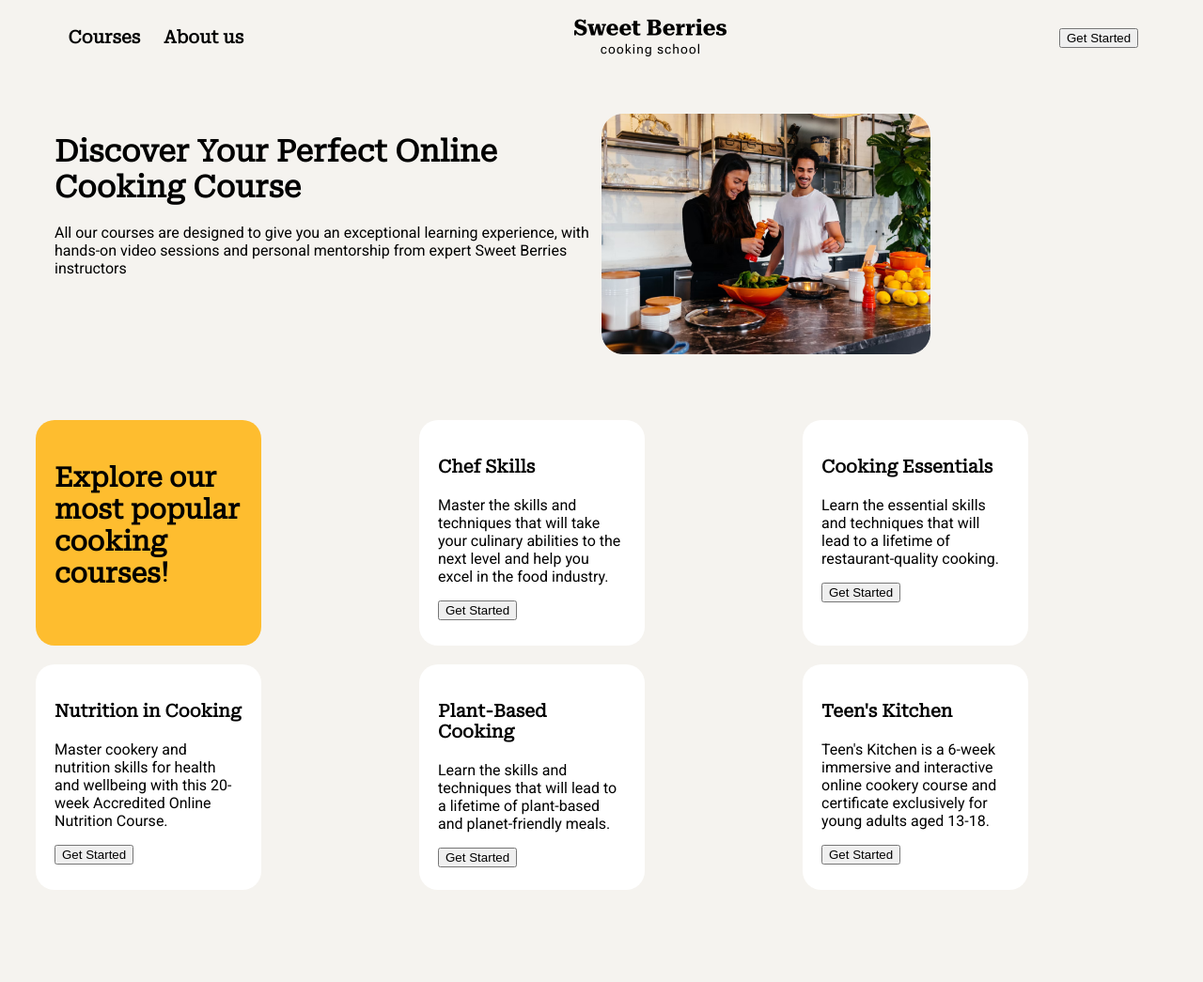
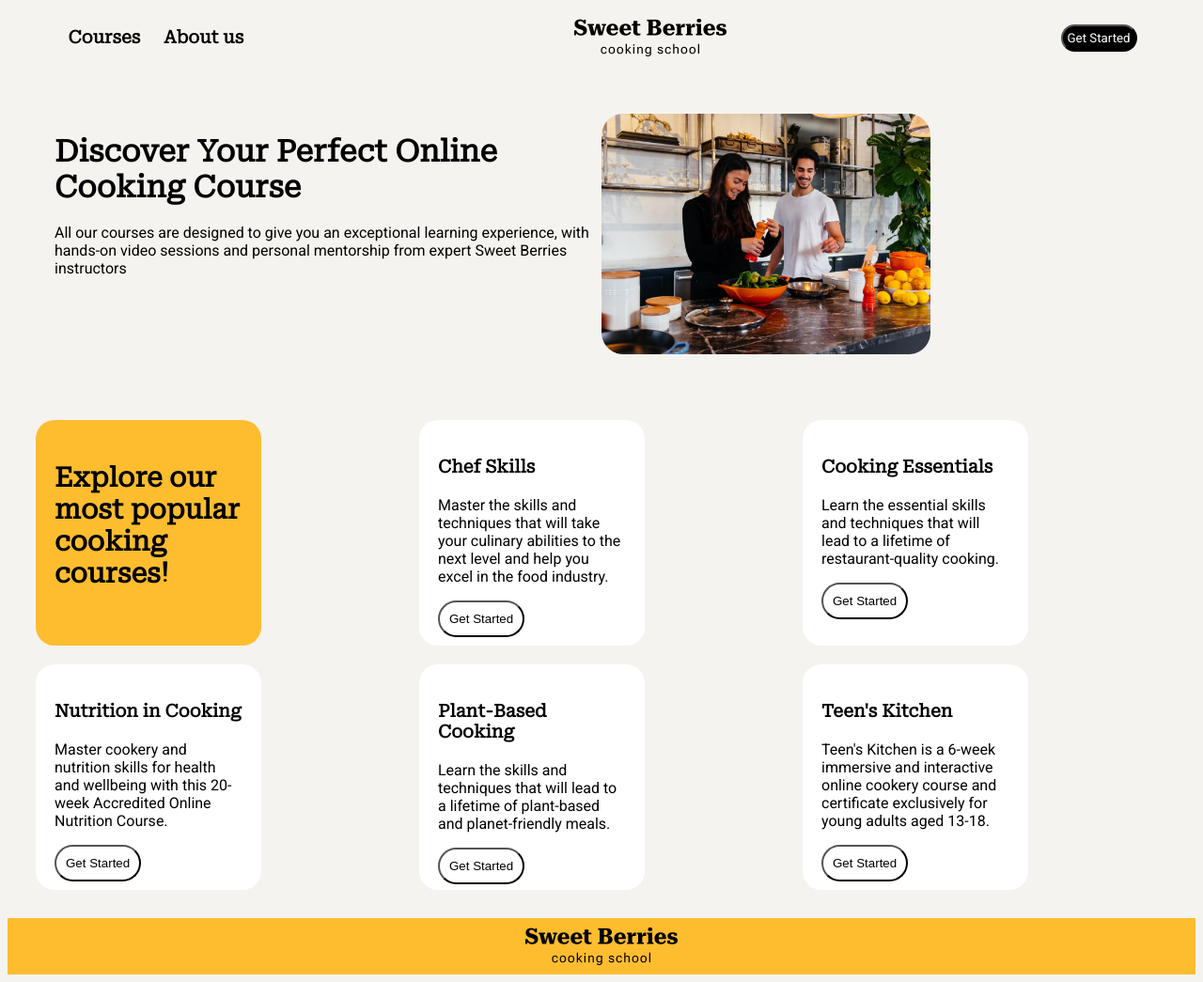
Before and after one commit to sonhenr/sweet-berries-cooking-school, a plain HTML site: page index.html in a window 1280 px wide. Shown: the whole page at 94% size. Before the commit the page ends 947 px from the top, so only its background shows below. Drawn offline with Linux system fonts and the light colour scheme.

Commit message:
Version 1.7

```diff
--- a/index.html
+++ b/index.html
@@ -21,7 +21,7 @@
    <div class="grid-navItem1"><h3>Courses</h3></div>
    <div class="grid-navItem2"><h3>About us</h3></div>
    <div class="grid-logo"><img src="./logo.png"></div>
-   <div class="grid-getStartedButton"><button>Get Started</button></div>
+   <div class="grid-getStartedButton"><button id="navBar-button">Get Started</button></div>
 </div>
 
 <div class="grid-mainBox-container">
@@ -65,6 +65,10 @@
    </div>
 </div>
 
+<footer>
+   <img src="./Logo.png">
+</footer>
+
 
 
 </body>
--- a/style.css
+++ b/style.css
@@ -37,6 +37,14 @@ p {
     justify-content: center;
 }
 
+#navBar-button {
+    background-color: #000000;
+    color: #FFFFFF;
+    border-radius: 20px;
+    font-family: 'Roboto';
+    padding: 5px;
+}
+
 /* MAINBOX CODE BELOW */
 
 .grid-mainBox-container {
@@ -54,9 +62,9 @@ p {
 
 .grid-cards-container {
     display: grid;
-    grid-template: 1fr 1fr 1fr / 1fr 1fr 1fr;
+    grid-template: 1fr 1fr / 1fr 1fr 1fr;
 
-    height: 300px;
+    height: auto;
     align-items: center;
     justify-content: space-around;
     padding: 10px;
@@ -84,3 +92,21 @@ p {
     font-size: larger;
     font-family: 'Roboto Serif';
 }
+
+.card-button {
+    background-color: #FFFFFF;
+    color: #000000;
+    border-radius: 20px;
+    padding: 10px;
+    text-decoration: none;
+}
+
+/* FOOTER CODE BELOW */
+
+footer {
+    display: flex;
+    background-color: #FEBD2F;
+    align-items: center;
+    justify-content: center;
+    padding: 10px;
+}
```
